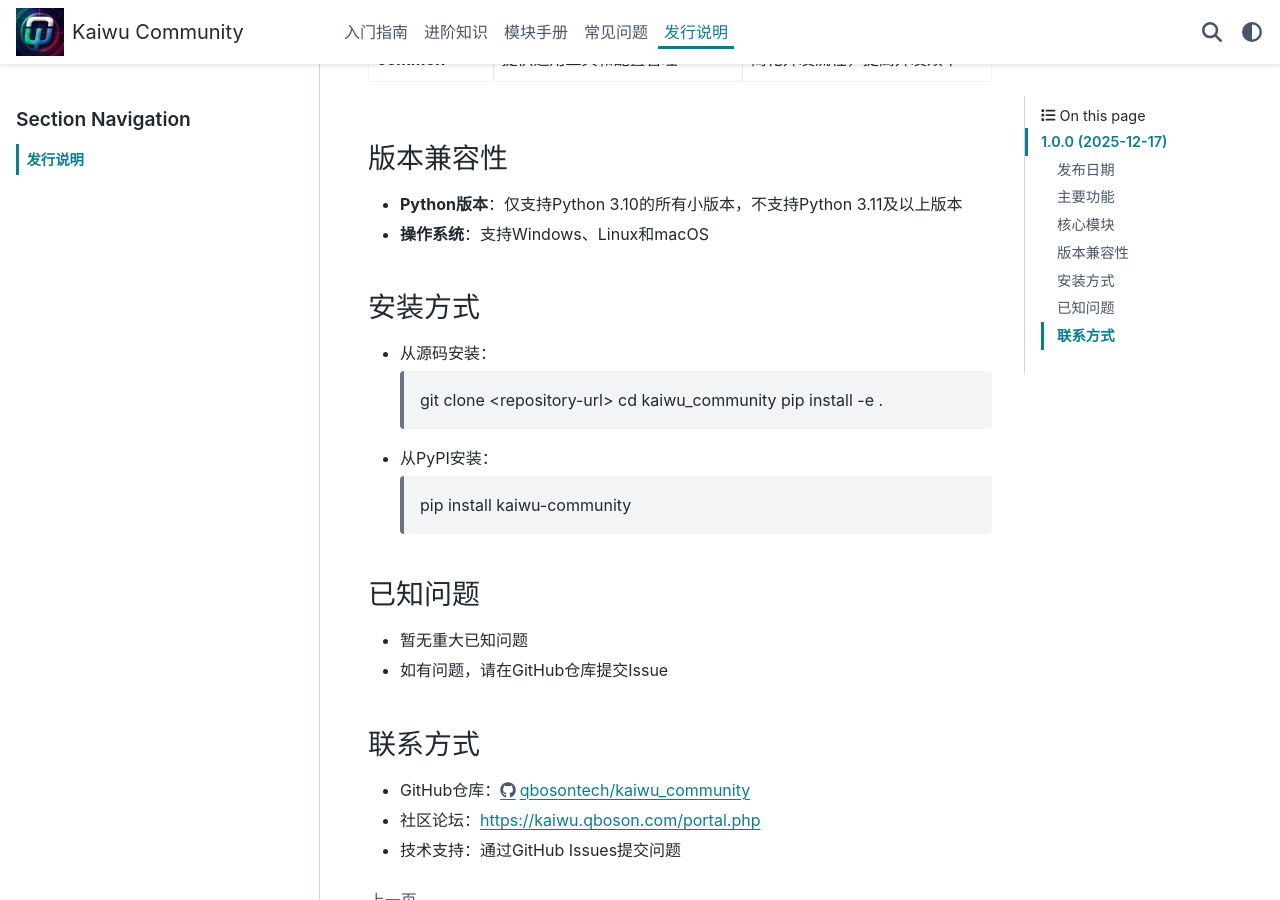
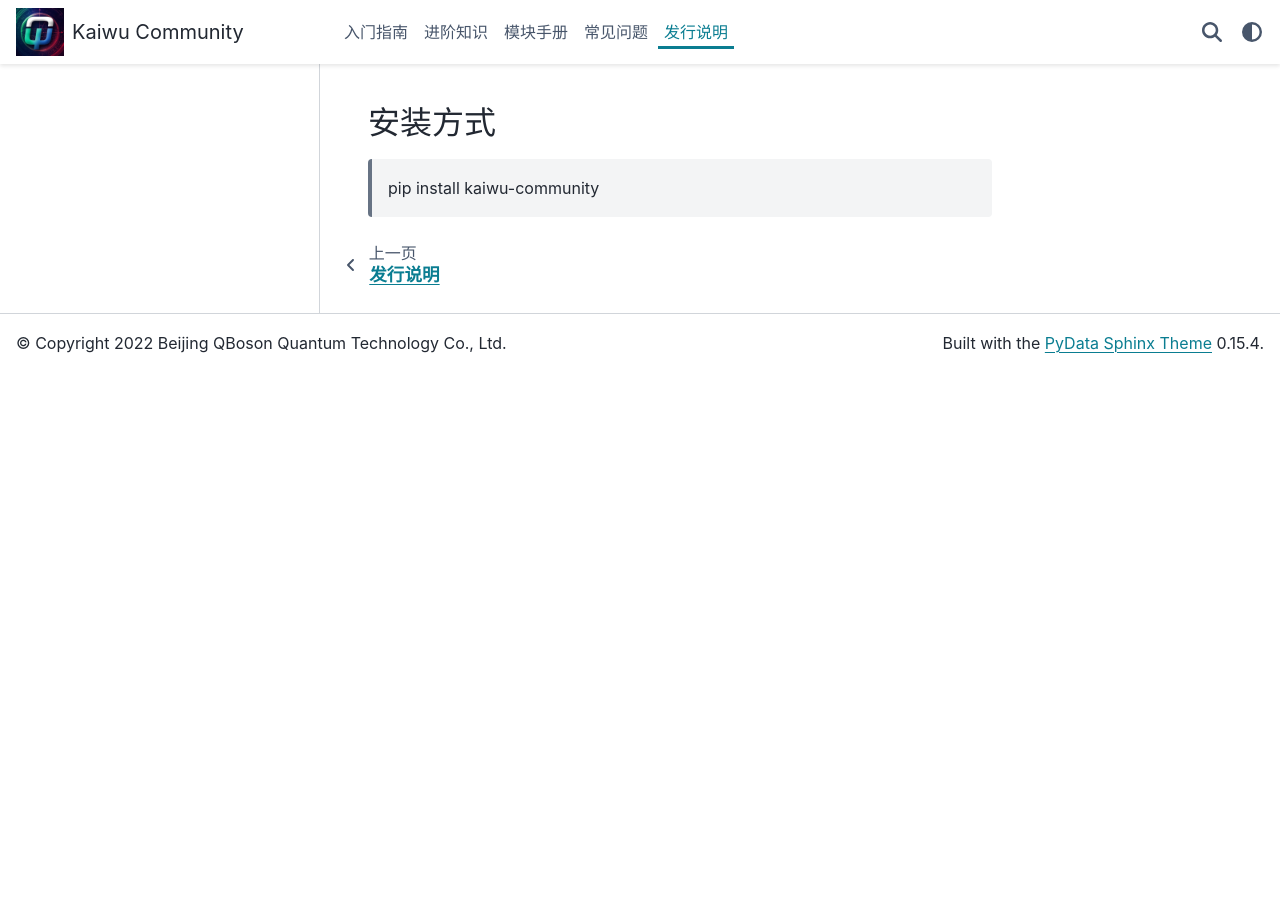
Before and after one commit to qboson/kaiwu_community, a Sphinx documentation site: the page built from docs/source/about/release_notes.rst, in a window 1280 px wide and 900 px high, scrolled down 1158 px. Built offline with Sphinx 7.4.7 and the PyData theme 0.15.4, drawn with Linux system fonts in a browser that asks for light colours; formulas are drawn with MathJax 3; after the commit the page ends 1530 px from its top, so only the background shows below that; some of the changed text lies outside the part shown.

Commit message:
release note update

```diff
--- a/docs/source/about/release_notes.rst
+++ b/docs/source/about/release_notes.rst
@@ -1,12 +1,5 @@
-发行说明
+1.0.0 (2025-12-17)
 ====================
-
-1.0.0 (2025-12-17)
--------------------
-
-发布日期
-^^^^^^^^
-2023年12月17日
 
 主要功能
 ^^^^^^^^
@@ -58,25 +51,4 @@
 安装方式
 ^^^^^^^^
 
-- 从源码安装：
-
-      git clone <repository-url>
-      cd kaiwu_community
-      pip install -e .
-
-- 从PyPI安装：
-
-      pip install kaiwu-community
-
-已知问题
-^^^^^^^^
-
-- 暂无重大已知问题
-- 如有问题，请在GitHub仓库提交Issue
-
-联系方式
-^^^^^^^^
-
-- GitHub仓库：https://github.com/qbosontech/kaiwu_community
-- 社区论坛：https://kaiwu.qboson.com/portal.php
-- 技术支持：通过GitHub Issues提交问题
+  pip install kaiwu-community
```
